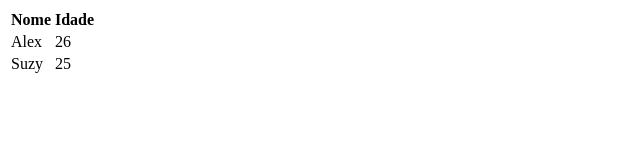
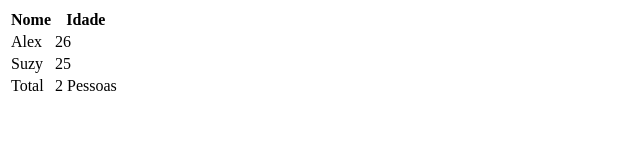
Before and after one commit to alexandree97/projeto-tabela, a plain HTML site: page exemplo/index.html in a window 1280 px wide. Shown: the whole page, without its empty margins (0-640 px from the left). Drawn offline with Linux system fonts and the light colour scheme.

Commit message:
Update index.html

```diff
--- a/exemplo/index.html
+++ b/exemplo/index.html
@@ -23,6 +23,12 @@
                     <td>25</td>
                 </tr>
             </tbody>
+            <tfoot>
+                <tr>
+                    <td>Total</td>
+                    <td>2 Pessoas</td>
+                </tr>
+            </tfoot>
         </table>
 </body>
 </html>
```
